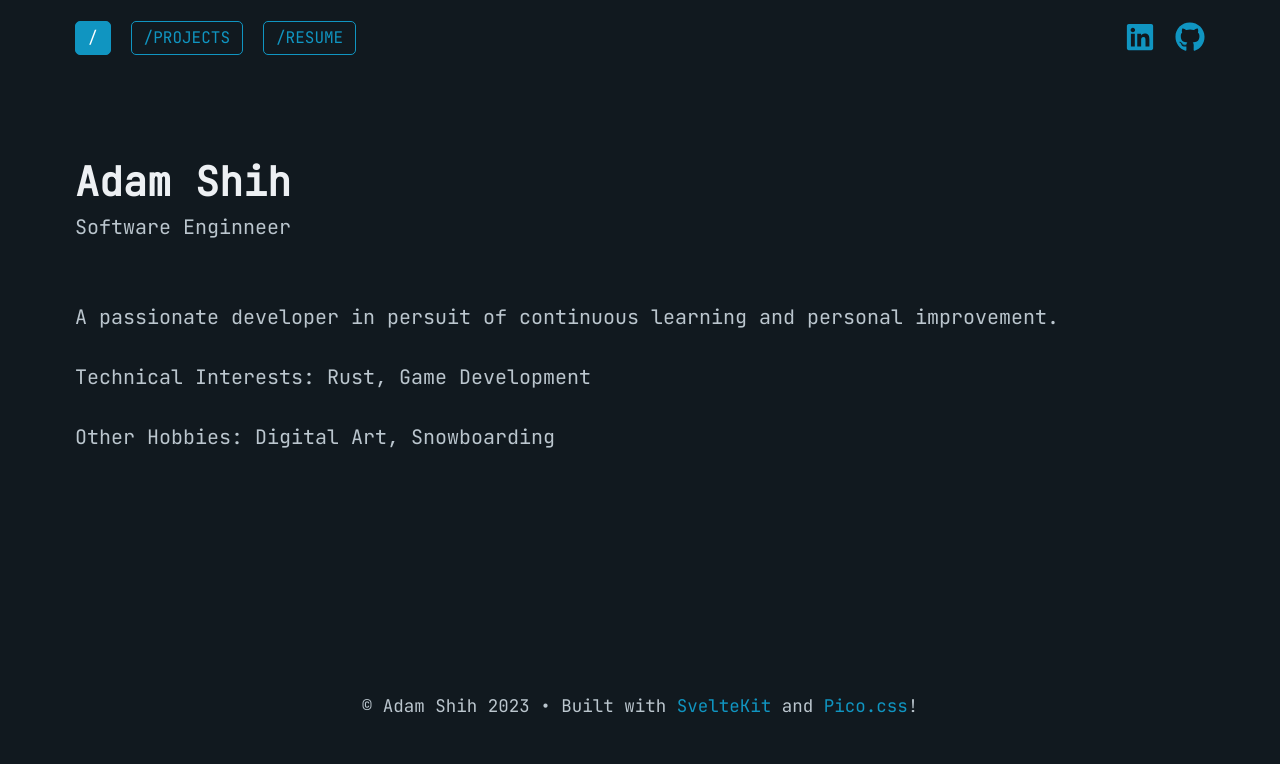
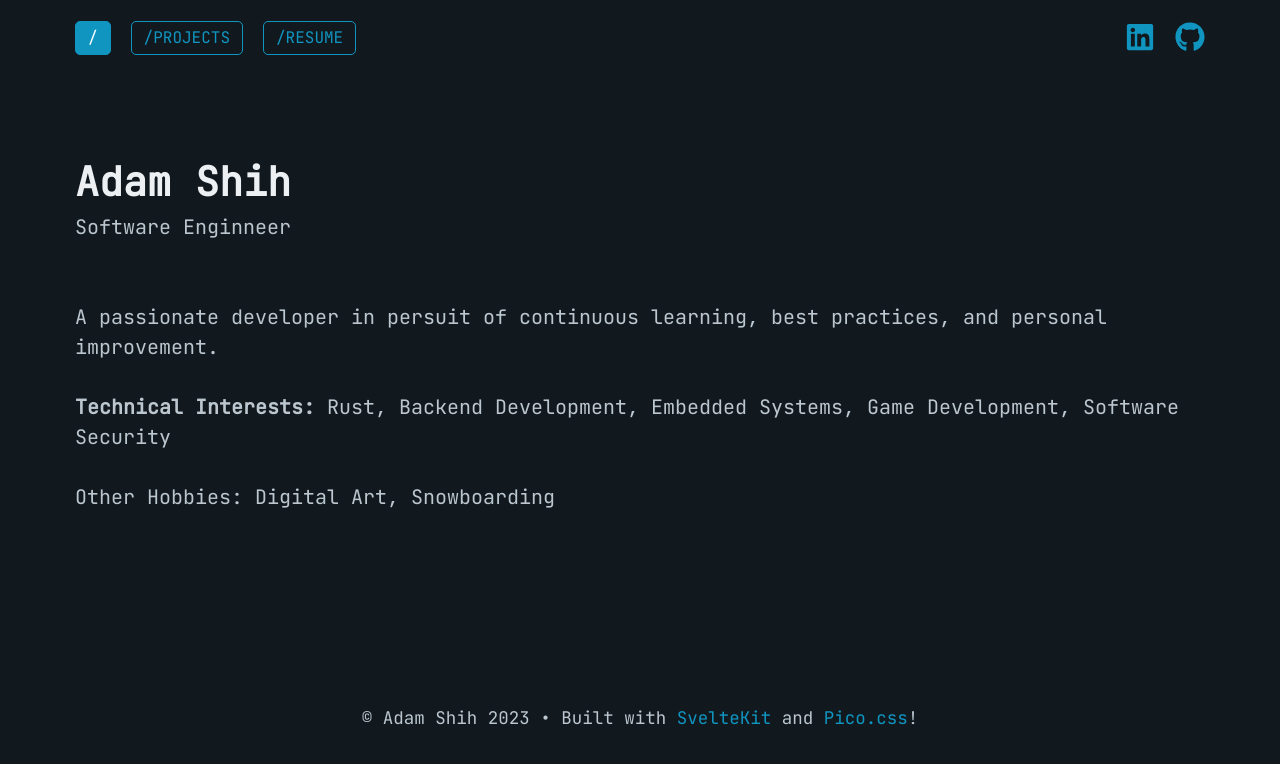
Before and after one commit to adam-shih/adamshih.dev, a SvelteKit app: page / in a window 1280 px wide. Shown: the top 764 px of the page. Built offline with nearby package versions, Linux system fonts and the light colour scheme.

Commit message:
Updated wording

```diff
--- a/src/routes/+page.svelte
+++ b/src/routes/+page.svelte
@@ -3,8 +3,14 @@
 	<p>Software Enginneer</p>
 </header>
 <div>
-	<p>A passionate developer in persuit of continuous learning and personal improvement.</p>
-	<p>Technical Interests: Rust, Game Development</p>
+	<p>
+		A passionate developer in persuit of continuous learning, best practices, and personal
+		improvement.
+	</p>
+	<p>
+		<strong>Technical Interests:</strong> Rust, Backend Development, Embedded Systems, Game Development,
+		Software Security
+	</p>
 	<p>Other Hobbies: Digital Art, Snowboarding</p>
 </div>
 
```
